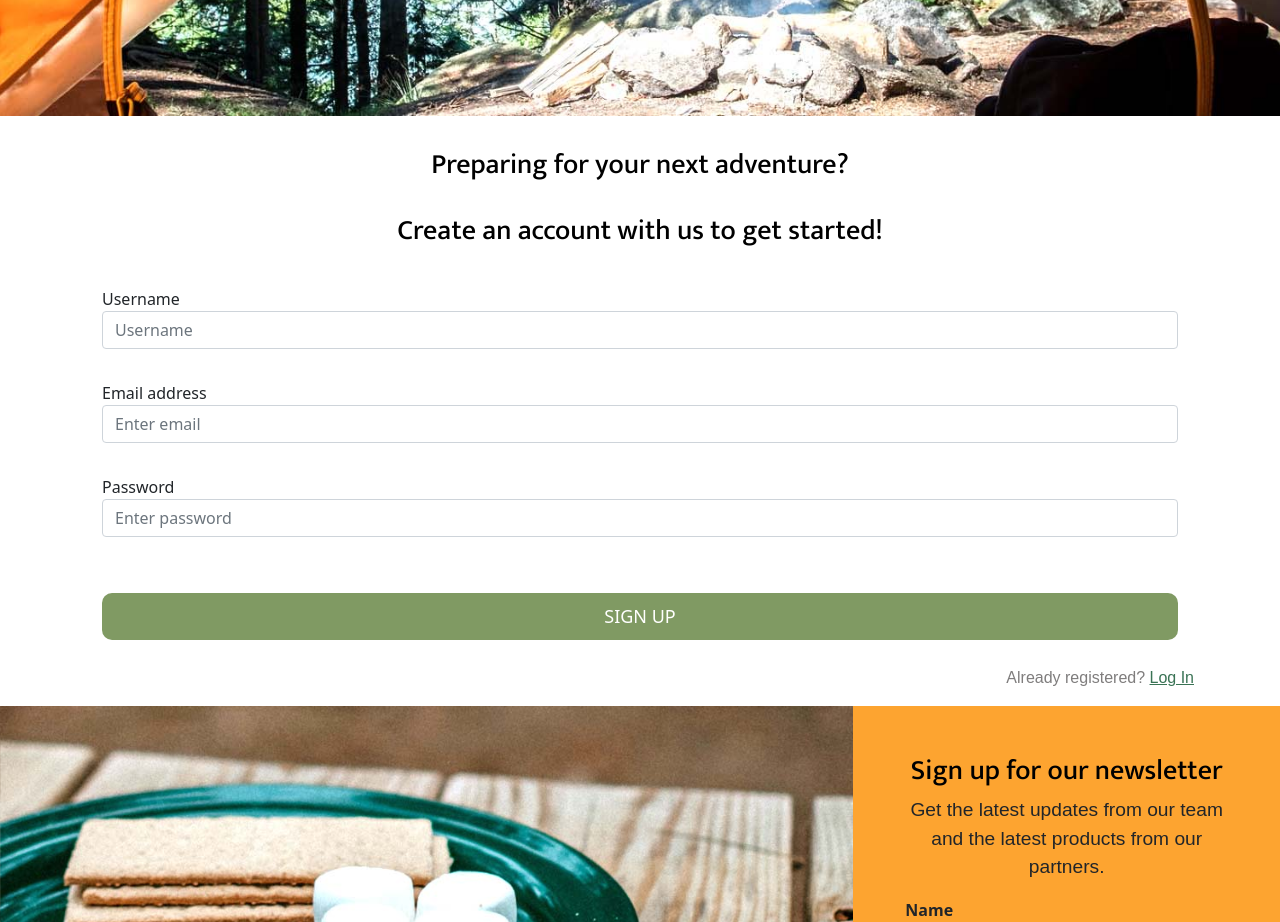
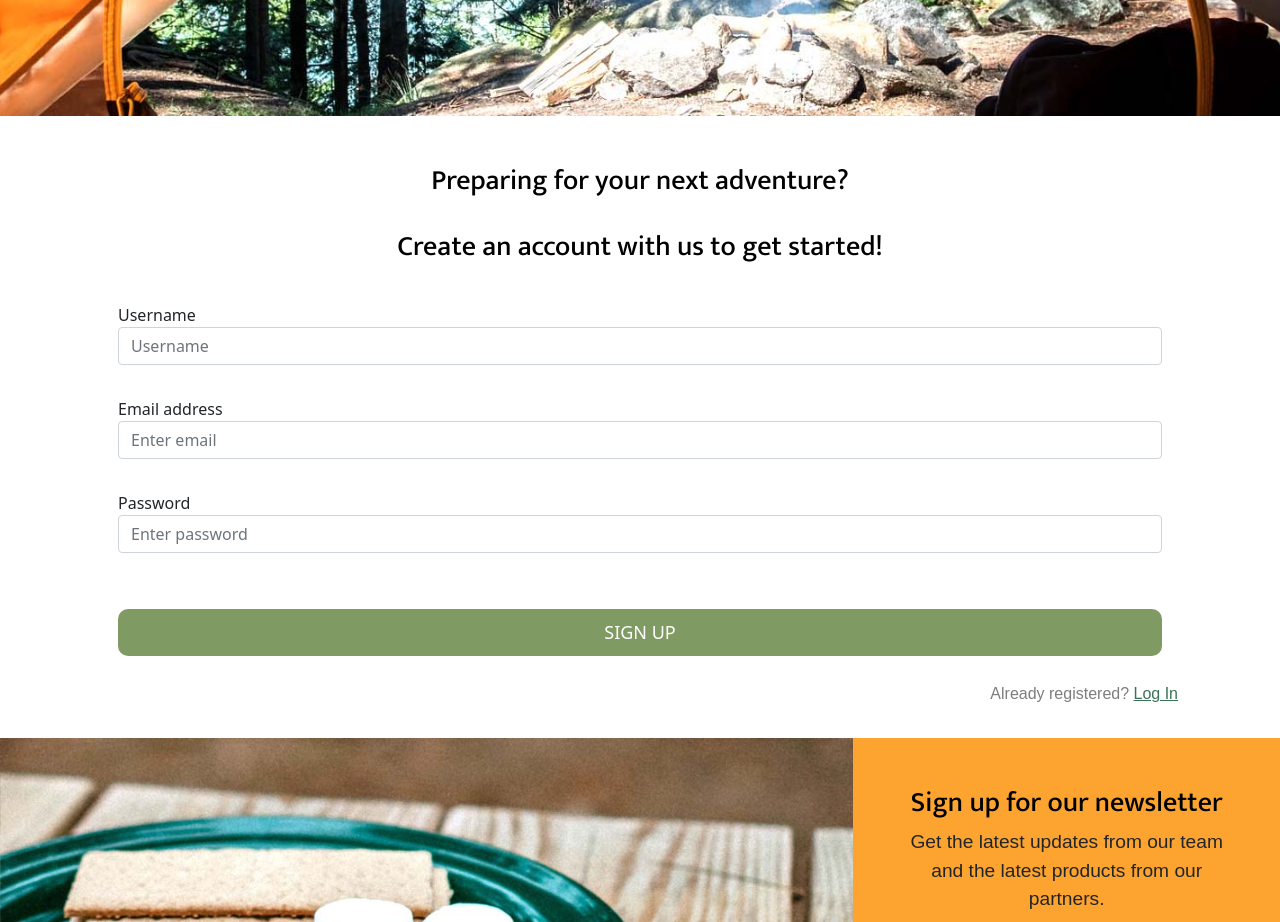
Before and after one commit to NeedaMehmud/outdoor-trading-co, a React (Create React App) app in the folder client/: page /SignUp in a window 1280 px wide. Shown: the part 420-1342 px from the top of the page. Built offline with nearby package versions, Linux system fonts and the light colour scheme; a web font is replaced by a local one.

Commit message:
Added readme skeleton and application screenshot.

```diff
--- a/client/src/components/SignUpForm.js
+++ b/client/src/components/SignUpForm.js
@@ -37,7 +37,7 @@ const SignUpForm = () => {
     };
 
     return (
-        <div>
+      <div className="container p-3">
         {data ? (
             <p>
               Account creation successful!
@@ -53,12 +53,10 @@ const SignUpForm = () => {
                 <label> Username</label>
                 <input type="text" className="form-control" placeholder="Username" name="username" value={formState.name} onChange={handleChange} />
             </div>
-
             <div className="form-group p-3">
                 <label>Email address</label>
                 <input type="email" className="form-control" placeholder="Enter email" name="email" value={formState.email} onChange={handleChange}/>
             </div>
-
             <div className="form-group p-3">
               <label>Password</label>
               <input type="password" className="form-control" placeholder="Enter password" name="password" value={formState.password} onChange={handleChange}/>
--- a/client/src/components/Signup.js
+++ b/client/src/components/Signup.js
@@ -48,7 +48,7 @@ const SignUp = () => {
             <h3>Sign Up</h3>
 
             <div className="form-group">
-                <label> Username</label>
+                <label>Username</label>
                 <input type="text" className="form-control" placeholder="Username" name="username" value={formState.name} onChange={handleChange} />
             </div>
 
--- a/client/src/components/SubmitItemForm.js
+++ b/client/src/components/SubmitItemForm.js
@@ -61,7 +61,7 @@ const ItemForm = () => {
           <div className="container p-3">
             <form onSubmit={handleFormSubmit}>
               <h1 className="text-center">Submit Your Item</h1>
-              <div className="form-control">
+              <div className="form-control p-3">
                 <label>Item Name:</label>
                 <input className="form-control my-2" name="name" type="text" onChange={handleChange}></input>
                 <label>Item Genre:</label>
```
Also changed, not shown: 2 other files (tests, documents, lock files or other folders).
